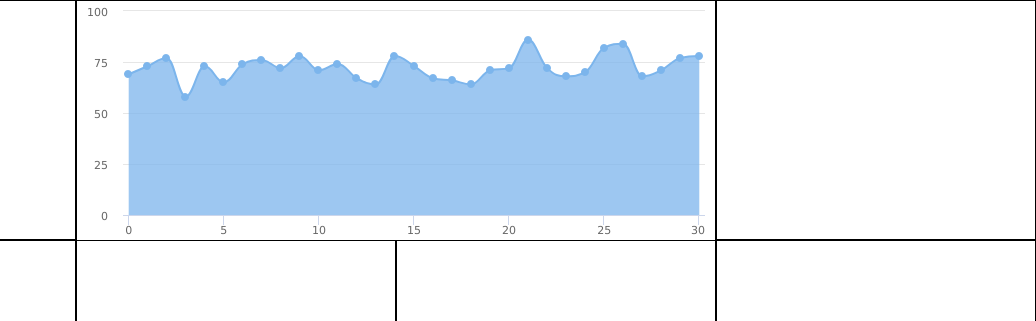
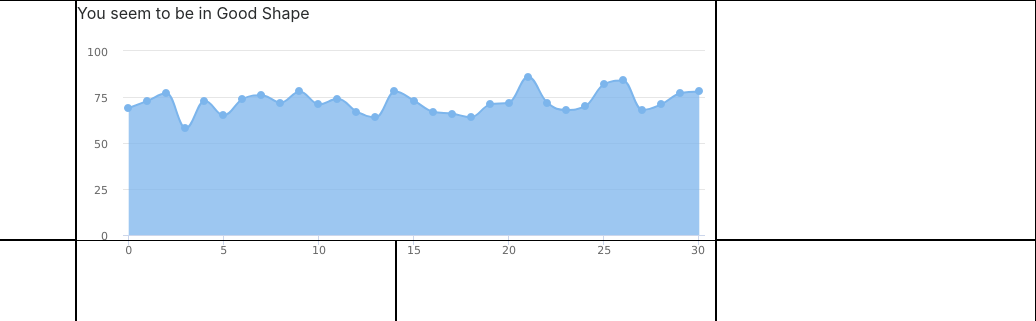
Before and after one commit to Saikat-Sinha/Fitness-App-template, a plain HTML site: page index.html in a window 1280 px wide. Shown: the top 321 px of the page, 244-1280 px from the left. Drawn offline with nearby package versions, Linux system fonts and the light colour scheme.

Commit message:
Text Fixes

```diff
--- a/index.html
+++ b/index.html
@@ -34,8 +34,8 @@
       </div>
       <div class="col-xs-6 col-sm-6 col-lg-6">
         <div class='boxes'>
-
-            <div id="charted" style="min-width: 310px; height: 250px; margin: 0 auto"></div>
+            <p>You seem to be in Good Shape</p>
+            <div id="charted" style="min-width: 310px; height: 230px; margin: 0 auto"></div>
 
         </div>
       </div>
--- a/js/main.js
+++ b/js/main.js
@@ -21,6 +21,7 @@ $(function () {
             title: {
                 text: null
             },
+
             labels: {
                 formatter: function () {
                     return this.value ;
```
